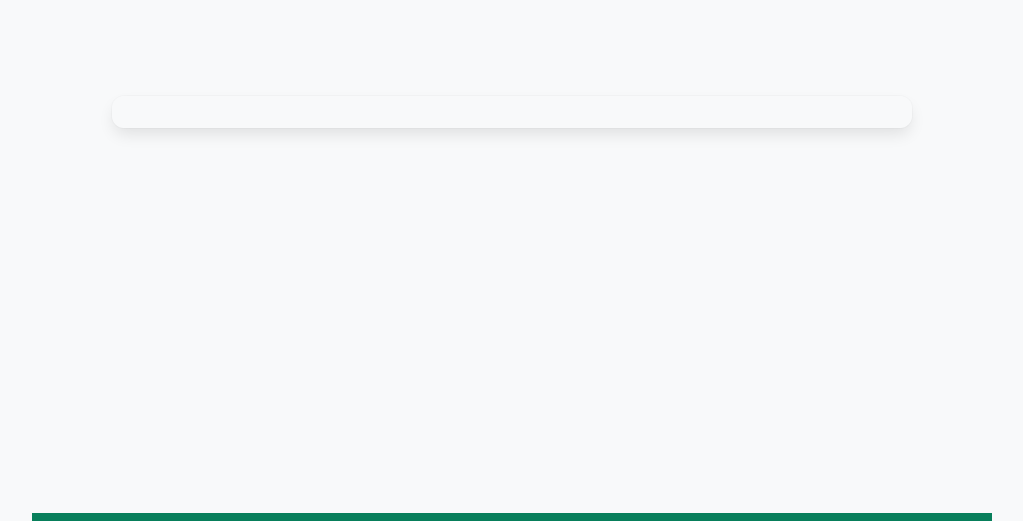
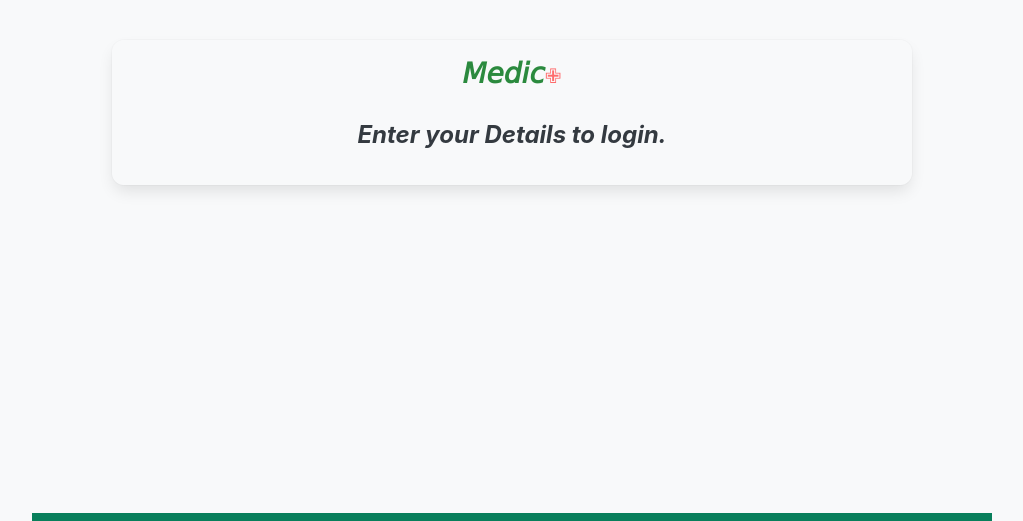
Before and after one commit to kenmusau/medi-plan-client, a React (Create React App) app: page /login in a window 1280 px wide. Shown: the part 279-800 px from the top of the page, without its empty margins (128-1151 px from the left). Built offline with nearby package versions, Linux system fonts and the light colour scheme.

Commit message:
add form

```diff
--- a/src/components/LogInForm/LogInForm.js
+++ b/src/components/LogInForm/LogInForm.js
@@ -15,7 +15,17 @@ function LogInForm() {
     console.log("Form Submit", data);
   }
 
-  return <div className="hook_form"></div>;
+  return (
+    <div className="hook_form">
+      <Link as={Link} to="/" className="logo">
+        <span className="logo_init">𝘔𝘦𝘥𝘪𝘤</span>
+        <span className="logo_end">✙</span>
+      </Link>
+      <h2 className="hook_form_header">Enter your Details to login.</h2>
+      <form className="sign_up_form" onSubmit={handleSubmit(onSubmit)}></form>
+      <DevTool control={control} />
+    </div>
+  );
 }
 
 export default LogInForm;
```
